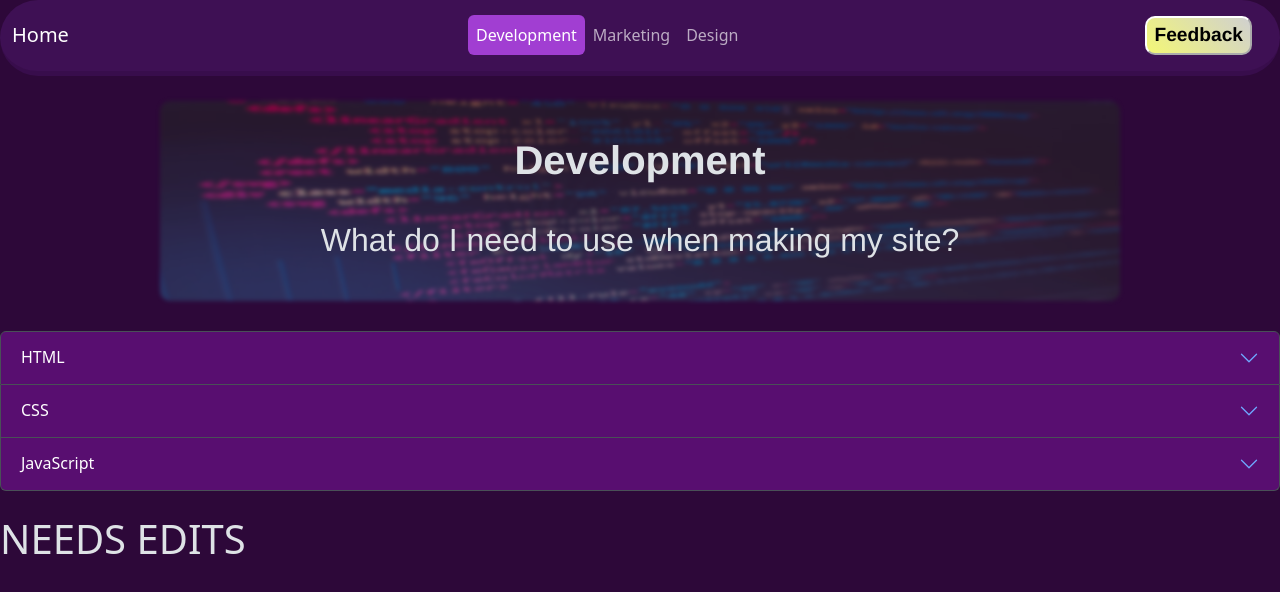
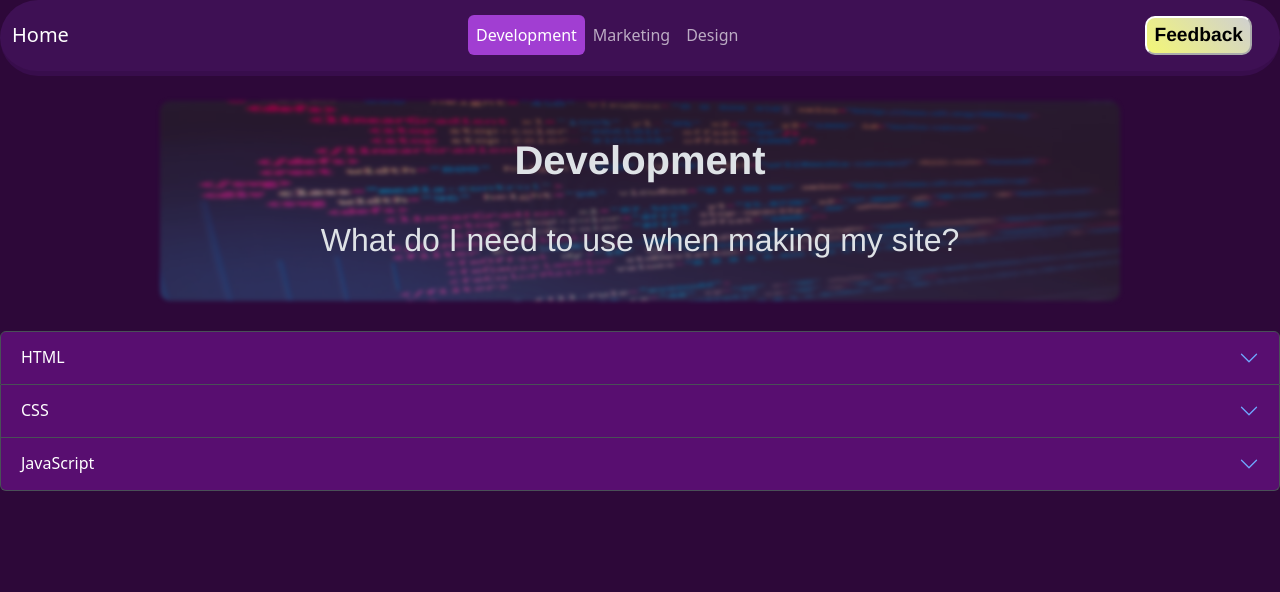
Before and after one commit to Huefro/seniorproj, a website: page programming.html in a window 1280 px wide. Drawn offline with nearby package versions, Linux system fonts and the light colour scheme.

Commit message:
same as before

```diff
--- a/programming.html
+++ b/programming.html
@@ -132,7 +132,6 @@
             </div>
         </div><br>
         <!-- Accordion end -->
-        <h1>NEEDS EDITS</h1>
 
         <script src="https://cdn.jsdelivr.net/npm/@popperjs/core@2.11.8/dist/umd/popper.min.js" integrity="sha384-I7E8VVD/ismYTF4hNIPjVp/Zjvgyol6VFvRkX/vR+Vc4jQkC+hVqc2pM8ODewa9r" crossorigin="anonymous"></script>
         <script src="https://cdn.jsdelivr.net/npm/bootstrap@5.3.3/dist/js/bootstrap.min.js" integrity="sha384-0pUGZvbkm6XF6gxjEnlmuGrJXVbNuzT9qBBavbLwCsOGabYfZo0T0to5eqruptLy" crossorigin="anonymous"></script>
```
